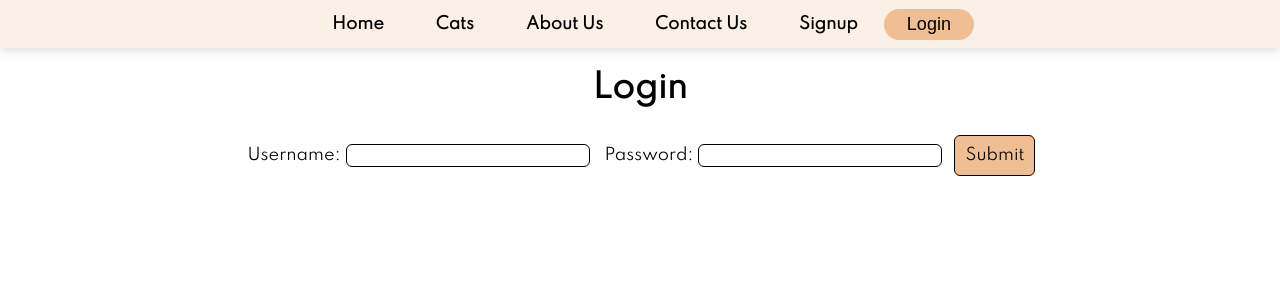
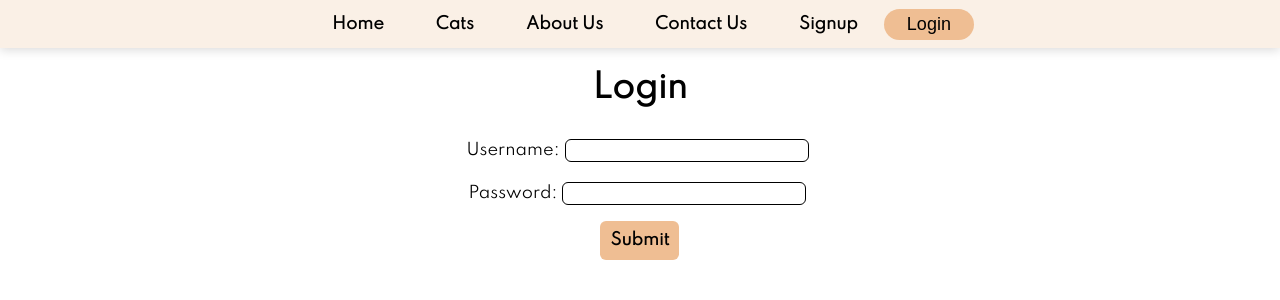
Before and after one commit to soniasltan/Project-3---The-Shelter-People, a React (Create React App) app in the folder tsp_frontend/: page /login in a window 1280 px wide. Shown: the top 300 px of the page. Built offline with nearby package versions, Linux system fonts and the light colour scheme; a web font is replaced by a local one.

Commit message:
adjusted submit button style to remove border and bold text

```diff
--- a/tsp_frontend/src/Pages/Login.jsx
+++ b/tsp_frontend/src/Pages/Login.jsx
@@ -2,6 +2,13 @@ import React, { useState } from "react";
 import { useHistory } from "react-router-dom";
 import axios from "axios";
 import styled from "styled-components";
+
+const Form = styled.form`
+  display: flex;
+  flex-direction: column;
+  justify-contents: center;
+  align-items: center;
+`;
 
 const Label = styled.label`
   margin: 5px;
@@ -27,17 +34,18 @@ font-family: "Spartan", sans-serif;
 `;
 
 const Button = styled.button`
-font-family: "Spartan", sans-serif;
+  font-family: "Spartan", sans-serif;
+  font-weight: bold;
   padding: 10px;
   margin: 6px 2px;
-  border: 1px solid black;
+  border: none;
   border-radius: 6px;
   box-sizing: border-box;
   cursor: pointer;
   font-size: 16px;
   background-color: #EFBE93;
   @media only screen and (max-width: 600px) {
-    border: 1px solid black;
+    border: none;
     border-radius: 6px;
     box-sizing: border-box;
     cursor: pointer;
@@ -91,7 +99,7 @@ function Login({ setAuth, setRole, setUsername }) {
   return (
     <>
       <h1>Login</h1>
-      <form>
+      <Form>
         <Label>
           Username:
           <Input
@@ -112,7 +120,7 @@ function Login({ setAuth, setRole, setUsername }) {
           ></Input>
         </Label>
         <Button type="submit" onClick={handleSubmit} >Submit</Button>
-      </form>
+      </Form>
     </>
   );
 }
```
